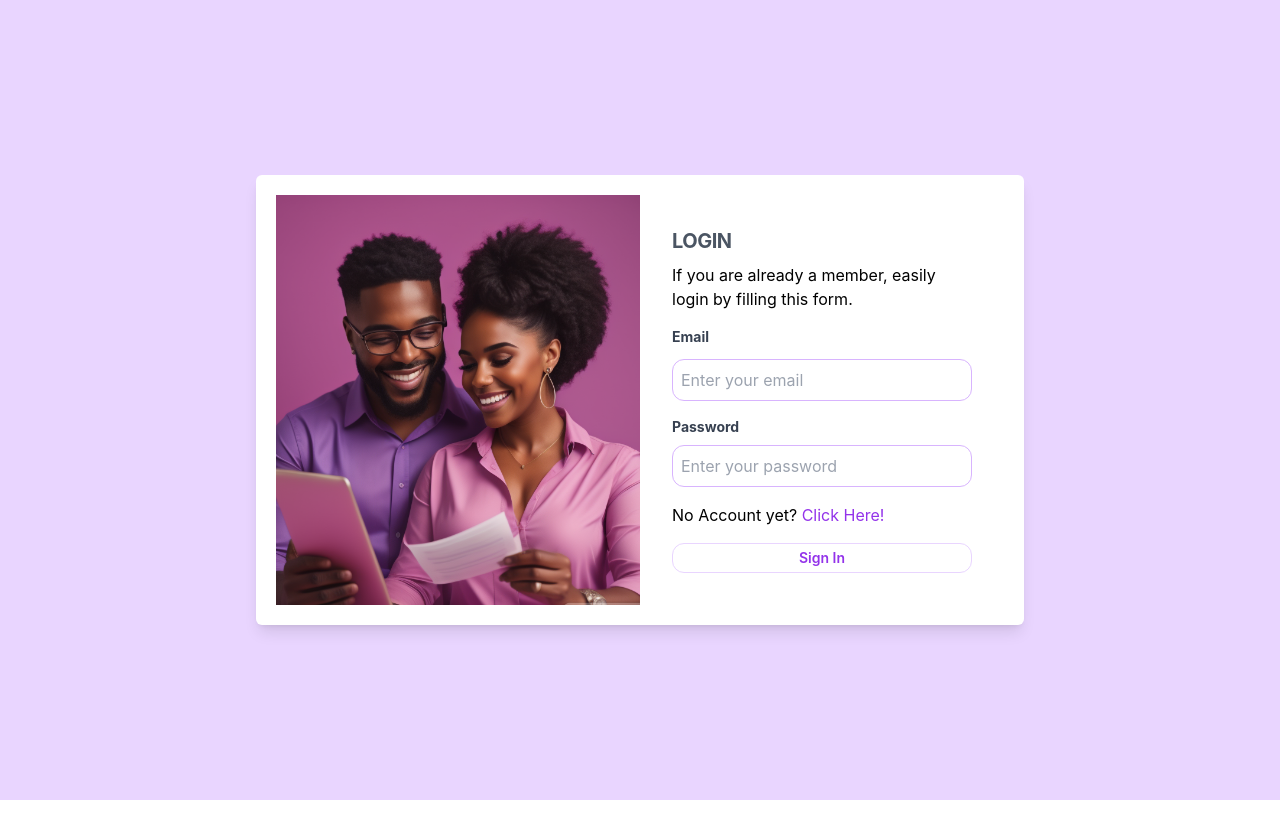
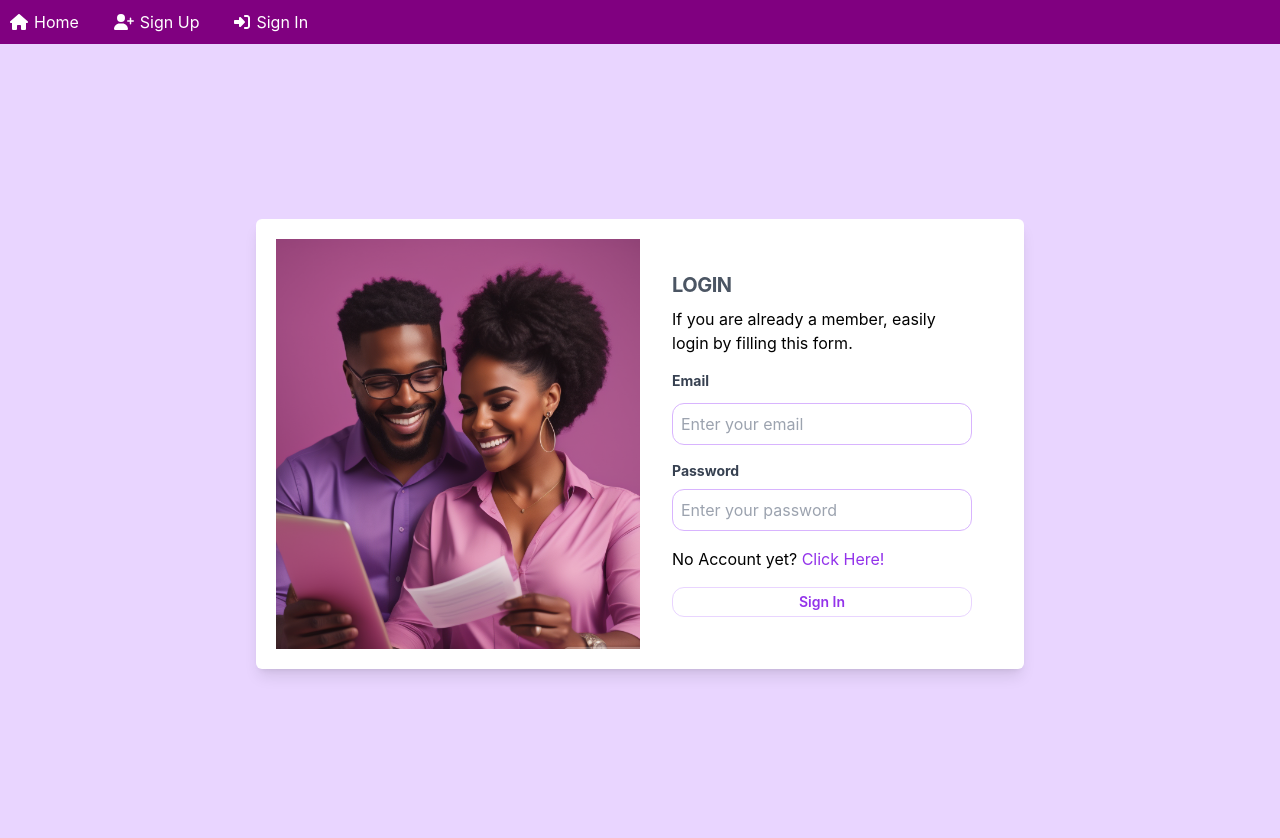
Before and after one commit to johannaeunice/reactjs_app, a React (Create React App) app: page /login in a window 1280 px wide. Shown: the top 838 px of the page. Before the commit the page ends 800 px from the top, so only its background shows below. Built offline with nearby package versions, Linux system fonts and the light colour scheme.

Commit message:
navbar edited

```diff
--- a/src/Components/Navbar/Navbar.js
+++ b/src/Components/Navbar/Navbar.js
@@ -7,6 +7,8 @@ const Navbar = () => {
   const location = useLocation();
   const navigate = useNavigate();
   const isHomePage = location.pathname === '/';
+  const isSignupPage = location.pathname === '/signup';
+  const isLoginPage = location.pathname === '/login';
   const protectedPaths = ['/dashboard', '/categories', '/transactions', '/contact', '/expenses', '/income'];
   const [isLoggedIn, setIsLoggedIn] = useState(false);
 
@@ -52,71 +54,134 @@ const Navbar = () => {
     <nav>
       <ul style={styles.navList}>
         <div style={styles.containerItem}>
-          {isHomePage && (
+          {(isHomePage || isSignupPage || isLoginPage) && (
             <>
               <li style={styles.navItem}>
-                <NavLink exact to="/" style={styles.link} onClick={(event) => handleLinkClick(event, 'Home')}>
-                  <FontAwesomeIcon icon={faHome} style={{ marginRight: '6px' }} />Home
+                <NavLink
+                  exact
+                  to="/"
+                  style={styles.link}
+                  onClick={(event) => handleLinkClick(event, "Home")}
+                >
+                  <FontAwesomeIcon
+                    icon={faHome}
+                    style={{ marginRight: "6px" }}
+                  />
+                  Home
                 </NavLink>
               </li>
               <li style={styles.navItem}>
-                <NavLink to="/signup" style={styles.link} onClick={(event) => handleLinkClick(event, 'Sign Up')}>
-                  <FontAwesomeIcon icon={faUserPlus} style={{ marginRight: '6px' }} />Sign Up
+                <NavLink
+                  to="/signup"
+                  style={styles.link}
+                  onClick={(event) => handleLinkClick(event, "Sign Up")}
+                >
+                  <FontAwesomeIcon
+                    icon={faUserPlus}
+                    style={{ marginRight: "6px" }}
+                  />
+                  Sign Up
                 </NavLink>
               </li>
               <li style={styles.navItem}>
-                <NavLink to="/login" style={styles.link} onClick={(event) => handleLinkClick(event, 'Sign In')}>
-                  <FontAwesomeIcon icon={faSignInAlt} style={{ marginRight: '6px' }} />Sign In
-                </NavLink>
-              </li>
-              <li style={styles.navItem}>
-                <NavLink to="/contact" style={styles.link} onClick={(event) => handleLinkClick(event, 'Contact Us')}>
-                  <FontAwesomeIcon icon={faEnvelope} style={{ marginRight: '6px' }} />Contact Us
+                <NavLink
+                  to="/login"
+                  style={styles.link}
+                  onClick={(event) => handleLinkClick(event, "Sign In")}
+                >
+                  <FontAwesomeIcon
+                    icon={faSignInAlt}
+                    style={{ marginRight: "6px" }}
+                  />
+                  Sign In
                 </NavLink>
               </li>
             </>
           )}
-          {!isHomePage && (
-            <>
+          {!(isHomePage || isSignupPage || isLoginPage) && (
+            <div className="mt-1 flex mb-1 justify-between">
+              <div className="justify-items-start">
                 <li style={styles.navItem}>
-                <NavLink exact to="/" style={styles.link} onClick={(event) => handleLinkClick(event, 'Home')}>
-                  <FontAwesomeIcon icon={faHome} style={{ marginRight: '6px' }} />Home
+                  <NavLink
+                    exact
+                    to="/"
+                    style={styles.link}
+                    onClick={(event) => handleLinkClick(event, "Home")}
+                  >
+                    <FontAwesomeIcon
+                      icon={faHome}
+                      style={{ marginRight: "6px" }}
+                    />
+                    Home
                   </NavLink>
                 </li>
                 <li style={styles.navItem}>
                   <NavLink to="/dashboard" style={styles.link}>
-                  <FontAwesomeIcon icon={faTachometerAlt} style={{ marginRight: '6px' }} />Dashboard
+                    <FontAwesomeIcon
+                      icon={faTachometerAlt}
+                      style={{ marginRight: "6px" }}
+                    />
+                    Dashboard
                   </NavLink>
                 </li>
                 <li style={styles.navItem}>
                   <NavLink to="/categories" style={styles.link}>
-                  <FontAwesomeIcon icon={faListAlt} style={{ marginRight: '6px' }} />Categories
+                    <FontAwesomeIcon
+                      icon={faListAlt}
+                      style={{ marginRight: "6px" }}
+                    />
+                    Categories
                   </NavLink>
                 </li>
                 <li style={styles.navItem}>
                   <NavLink to="/transactions" style={styles.link}>
-                  <FontAwesomeIcon icon={faListAlt} style={{ marginRight: '6px' }} />Transactions
+                    <FontAwesomeIcon
+                      icon={faListAlt}
+                      style={{ marginRight: "6px" }}
+                    />
+                    Transactions
                   </NavLink>
                 </li>
                 <li style={styles.navItem}>
                   <NavLink to="/contact" style={styles.link}>
-                  <FontAwesomeIcon icon={faEnvelope} style={{ marginRight: '6px' }} />Contact Us
+                    <FontAwesomeIcon
+                      icon={faEnvelope}
+                      style={{ marginRight: "6px" }}
+                    />
+                    Contact Us
                   </NavLink>
                 </li>
                 <li style={styles.navItem}>
-                <NavLink to="/login" style={styles.link} onClick={handleLogout}>
-                  <FontAwesomeIcon icon={faSignOutAlt} style={{ marginRight: '6px' }} />Sign Out
+                  <NavLink
+                    to="/login"
+                    style={styles.link}
+                    onClick={handleLogout}
+                  >
+                    <FontAwesomeIcon
+                      icon={faSignOutAlt}
+                      style={{ marginRight: "6px" }}
+                    />
+                    Sign Out
                   </NavLink>
                 </li>
-              <li style={styles.userMessage} >
-                {isLoggedIn && <span style={styles.userMessage}><FontAwesomeIcon icon={faUser} style={{ marginRight: '6px' }} />Hi, Le Nkap user</span>}
+              </div>
+              <div className="justify-items-end flex">
+                <li style={styles.userMessage}>
+                  {isLoggedIn && (
+                    <span style={styles.userMessage}>
+                      <FontAwesomeIcon
+                        icon={faUser}
+                        style={{ marginRight: "6px" }}
+                      />
+                      Hi, Le Nkap user
+                    </span>
+                  )}
                 </li>
-
-            </>
+              </div>
+            </div>
           )}
         </div>
       </ul>
-
     </nav>
   );
 };
@@ -144,7 +209,8 @@ const styles = {
     color: 'white',
     marginRight: '10px',
     display: 'inline-block',
-    marginLeft: '270px'
+    marginTop: '6px',
+    marginBottom: '5px'
   }
 };
 
--- a/src/Components/loginsignup/Login.js
+++ b/src/Components/loginsignup/Login.js
@@ -4,7 +4,8 @@ import { useNavigate } from 'react-router-dom';
 import axios from 'axios';
 import { FontAwesomeIcon } from '@fortawesome/react-fontawesome';
 import { faSpinner } from '@fortawesome/free-solid-svg-icons';
-import couple from "./login.png"
+import Navbar from '../Navbar/Navbar';
+import couple from "./login.png";
 
 const LoginForm = () => {
   const [formData, setFormData] = useState({
@@ -74,6 +75,8 @@ const LoginForm = () => {
   };
 
   return (
+    <div className="bg-purple-200">
+      <Navbar/>
     <div className="flex bg-purple-200 min-h-screen items-center justify-center py-6 sm:py-12">
       <div className="bg-white mx-auto overflow-hidden rounded-md shadow-lg max-w-3xl p-5">
         <div className="grid grid-cols-2">
@@ -146,6 +149,7 @@ const LoginForm = () => {
         </div>
       </div>
     </div>
+    </div>
   );
 };
 
--- a/src/Components/loginsignup/Signup.js
+++ b/src/Components/loginsignup/Signup.js
@@ -3,6 +3,7 @@ import { Link, useNavigate } from 'react-router-dom';
 import axios from 'axios';
 import { FontAwesomeIcon } from '@fortawesome/react-fontawesome';
 import { faSpinner } from '@fortawesome/free-solid-svg-icons';
+import Navbar from '../Navbar/Navbar'
 import couple from "./signup.png";
 
 const SignUpForm = () => {
@@ -91,8 +92,11 @@ const SignUpForm = () => {
   };
 
   return (
+    <div className="bg-purple-200">
+      <Navbar/>
     <div className="flex bg-purple-200 min-h-screen items-center justify-center py-6 sm:py-12">
       {/* signup container */}
+
       <div className="bg-white mx-auto overflow-hidden rounded-md shadow-lg max-w-3xl p-5">
         <div className="grid grid-cols-2 ">
           <div className="relative col-span-1 hidden md:block">
@@ -209,6 +213,7 @@ const SignUpForm = () => {
         </div>
       </div>
     </div>
+    </div>
   );
 };
 
```
Lines whose indentation alone changed are shown as unchanged.
